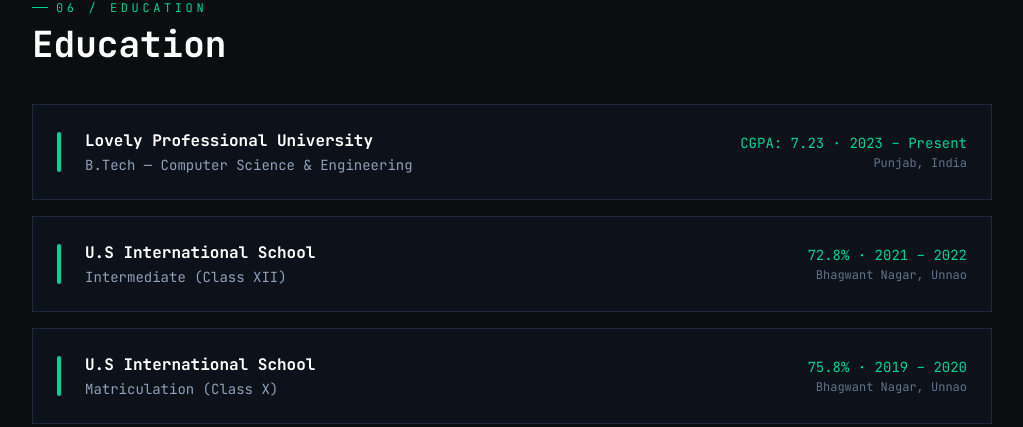
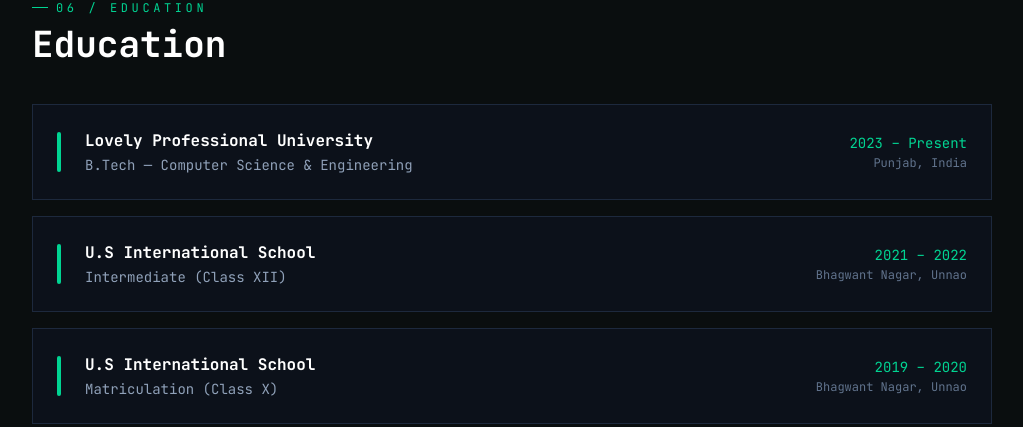
Before and after one commit to rishabh-ydv23/rishabh-portfolio, a Next.js app: page / in a window 1280 px wide. Shown: the part 3555-3982 px from the top of the page, without its empty margins (128-1151 px from the left). Built offline with nearby package versions, Linux system fonts and the light colour scheme.

Commit message:
Remove CGPA and percentage from education section

```diff
--- a/src/app/page.tsx
+++ b/src/app/page.tsx
@@ -204,19 +204,19 @@
   {
     school: "Lovely Professional University",
     degree: "B.Tech — Computer Science & Engineering",
-    info: "CGPA: 7.23  ·  2023 – Present",
+    info: "2023 – Present",
     location: "Punjab, India",
   },
   {
     school: "U.S International School",
     degree: "Intermediate (Class XII)",
-    info: "72.8%  ·  2021 – 2022",
+    info: "2021 – 2022",
     location: "Bhagwant Nagar, Unnao",
   },
   {
     school: "U.S International School",
     degree: "Matriculation (Class X)",
-    info: "75.8%  ·  2019 – 2020",
+    info: "2019 – 2020",
     location: "Bhagwant Nagar, Unnao",
   },
 ];
```
